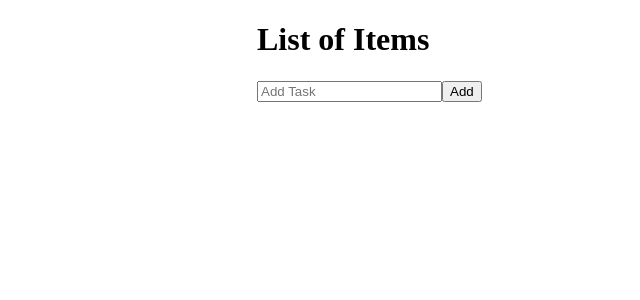
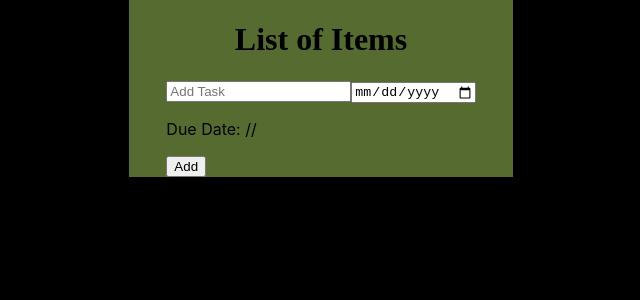
Before and after one commit to himanshu-baghel07/TodoApp, a React (Create React App) app: page / in a window 1280 px wide. Shown: the top 300 px of the page, without its empty margins (319-959 px from the left). Built offline with nearby package versions, Linux system fonts and the light colour scheme.

Commit message:
second commit

```diff
--- a/src/App.css
+++ b/src/App.css
@@ -6,5 +6,11 @@ h1 {
   display: flex;
   flex-direction: column;
   justify-content: center;
-  margin-left: 45%;
+  align-items: center;
+  background-color: darkolivegreen;
+  margin-left: 35%;
+  margin-right: 35%;
 }
+body {
+  background-color: black;
+}
--- a/src/App.js
+++ b/src/App.js
@@ -1,4 +1,4 @@
-import React, { useReducer } from "react";
+import React, { useEffect, useReducer } from "react";
 import "./App.css";
 import AddTask from "./components/AddTask";
 import TaskList from "./components/TaskList";
@@ -7,13 +7,31 @@ import { v4 as uuidv4 } from "uuid";
 import { ADD_ITEM, CHANGE_ITEM, DELETE_ITEM } from "./components/Action";
 
 const App = () => {
-  const [state, dispatch] = useReducer(Reducer, []);
+  const [state, dispatch] = useReducer(Reducer, getInitialTodoList());
   const ID = uuidv4();
 
-  const handleAddItem = (text, done) => {
+  function getInitialTodoList() {
+    const storedTodo = localStorage.getItem("todoList");
+    return storedTodo ? JSON.parse(storedTodo) : [];
+  }
+
+  const formatDueDate = (date) => {
+    const formattedDate = new Date(date);
+    const day = formattedDate.getDate();
+    const month = formattedDate.getMonth() + 1;
+    const year = formattedDate.getFullYear();
+    return `${day}/${month}/${year}`;
+  };
+
+  const handleAddItem = (text, done, dueDate) => {
     dispatch({
       type: ADD_ITEM,
-      payload: { id: ID, text: text, done: done },
+      payload: {
+        id: ID,
+        text: text,
+        done: done,
+        dueDate: dueDate,
+      },
     });
   };
 
@@ -32,6 +50,10 @@ const App = () => {
       id,
     });
   };
+
+  useEffect(() => {
+    localStorage.setItem("todoList", JSON.stringify(state));
+  }, [state]);
 
   return (
     <div id="list">
--- a/src/components/AddTask.js
+++ b/src/components/AddTask.js
@@ -1,11 +1,38 @@
-import React, { useState } from "react";
+import React, { useEffect, useState } from "react";
 
 const AddTask = ({ handleAddItem }) => {
   const [inputValue, setInputValue] = useState("");
+  const [currentDateTime, setCurrentDateTime] = useState(new Date());
+  const [dueDate, setDueDate] = useState("");
 
   const handleChange = () => {
-    handleAddItem(inputValue);
+    handleAddItem(inputValue, false, dueDate);
+    setDueDate("");
     setInputValue("");
+  };
+
+  // useEffect(() => {
+  //   const timer = setInterval(() => {
+  //     setCurrentDateTime(new Date());
+  //   }, 1000);
+  //   return clearInterval(timer);
+  // }, []);
+
+  // const formatDate = (date) => {
+  //   const option = { day: "2-digit", month: "2-digit", year: "numeric" };
+  //   return date.toLocaleDateString(undefined, option);
+  // };
+
+  // const formatTime = (date) => {
+  //   const option = { hour: "2-digit", minute: "2-digit" };
+  //   return date.toLocaleTimeString(undefined, option);
+  // };
+
+  const formatDueDate = (date) => {
+    const day = date.slice(8, 10);
+    const month = date.slice(5, 7);
+    const year = date.slice(0, 4);
+    return `${day}/${month}/${year}`;
   };
 
   return (
@@ -15,6 +42,14 @@ const AddTask = ({ handleAddItem }) => {
         value={inputValue}
         onChange={(e) => setInputValue(e.target.value)}
       />
+      <input
+        type="date"
+        value={dueDate}
+        onChange={(e) => setDueDate(e.target.value)}
+      />
+      {/* <p>Date: {formatDate(currentDateTime)}</p>
+      {/* <p>Time: {formatTime(currentDateTime)}</p> */}
+      <p>Due Date: {formatDueDate(dueDate)}</p>
       <button onClick={handleChange}>Add</button>
     </div>
   );
--- a/src/components/Reducer.js
+++ b/src/components/Reducer.js
@@ -9,6 +9,7 @@ const Reducer = (state, action) => {
           id: action.payload.id,
           text: action.payload.text,
           done: action.payload.done,
+          dueDate: action.payload.dueDate,
         },
       ];
     case CHANGE_ITEM:
--- a/src/components/TaskList.js
+++ b/src/components/TaskList.js
@@ -13,6 +13,14 @@ const TaskList = ({ task, handleChangeItem, handleDeleteItem }) => {
     handleChangeItem(task.id, task.done, editedText);
   };
 
+  const formatDueDate = (date) => {
+    const formattedDate = new Date(date);
+    const day = formattedDate.getDate();
+    const month = formattedDate.getMonth() + 1;
+    const year = formattedDate.getFullYear();
+    return `${day}/${month}/${year}`;
+  };
+
   let content;
   if (isEditing) {
     content = (
@@ -25,6 +33,7 @@ const TaskList = ({ task, handleChangeItem, handleDeleteItem }) => {
     content = (
       <>
         {task.text}
+        {task.dueDate}
         <button onClick={() => setIsEditing(true)}>Edit</button>
       </>
     );
@@ -42,6 +51,7 @@ const TaskList = ({ task, handleChangeItem, handleDeleteItem }) => {
         onChange={handleCheckboxChange}
       />
       {content}
+
       <button onClick={() => handleDeleteItem(task.id)}>Delete</button>
     </label>
   );
```
